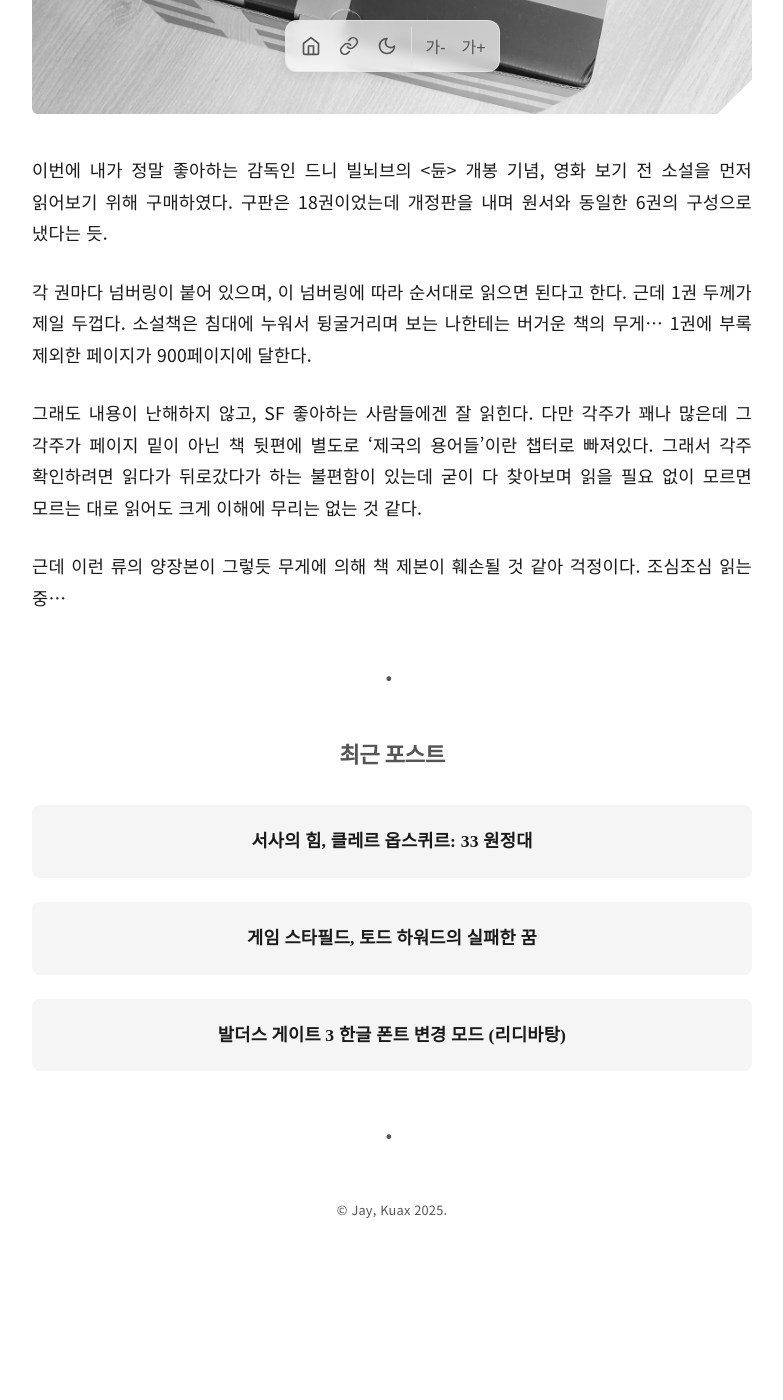
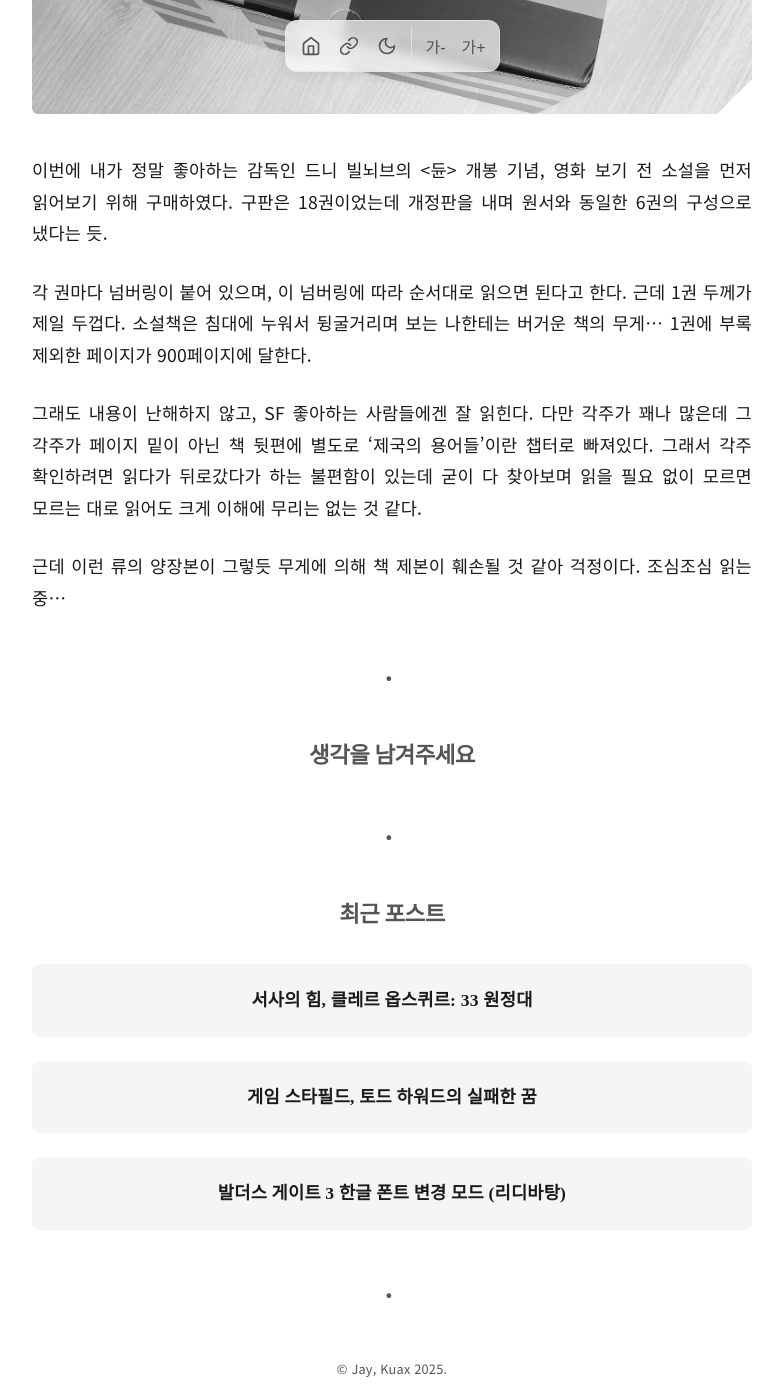
Before and after one commit to Kuax-Meat/blog, a Jekyll site: the page built from _posts/2021-10-30-100.md, in a window 1280 px wide and 1400 px high, scrolled down 803 px. Shown: the whole window, without its empty margins (248-1031 px from the left). Built offline with Jekyll 4.4.1, drawn with Linux system fonts in a browser that asks for light colours; some web fonts are replaced; comment, search, counter and statistics services are not loaded; before the commit the page ends 2044 px from its top, so only the background shows below that.

```diff
--- a/_layouts/post.html
+++ b/_layouts/post.html
@@ -15,6 +15,26 @@
     {{ content }}
 </article>
 
+<section class="comment">
+    <h3>생각을 남겨주세요</h3>
+    <div class="giscus"></div>
+    <script src="https://giscus.app/client.js"
+        data-repo="Kuax-Meat/blog"
+        data-repo-id="R_kgDOPZpWEw"
+        data-category="General"
+        data-category-id="DIC_kwDOPZpWE84Ct63x"
+        data-mapping="pathname"
+        data-strict="0"
+        data-reactions-enabled="1"
+        data-emit-metadata="0"
+        data-input-position="top"
+        data-theme="noborder_gray"
+        data-lang="ko"
+        data-loading="lazy"
+        crossorigin="anonymous"
+        async>
+    </script>
+</section>
 <section class="recent-posts">
     <h3>최근 포스트</h3>
     <ul class="recent-posts-list">
--- a/assets/css/style.css
+++ b/assets/css/style.css
@@ -373,6 +373,32 @@
     letter-spacing: 0.5px;
 }
 
+.comment::before {
+    content: '.';
+    display: block;
+    text-align: center;
+    color: var(--accent-color);
+    font-family: var(--body-font);
+    font-weight: 600;
+    font-size: 1.5rem;
+    letter-spacing: 0.3em; /* 점 사이의 간격 */
+    margin: 1.5em 0 2.0em 0;
+}
+
+.comment {
+    margin-top: 0em;
+}
+
+.comment h3 {
+    font-family: var(--header-font);
+    font-size: 1.4rem;
+    margin-top: 0;
+    margin-bottom: 1.5em;
+    text-align: center;
+    color: var(--accent-color);
+    font-weight: 600;
+}
+
 .recent-posts::before {
     content: '.';
     display: block;
```
